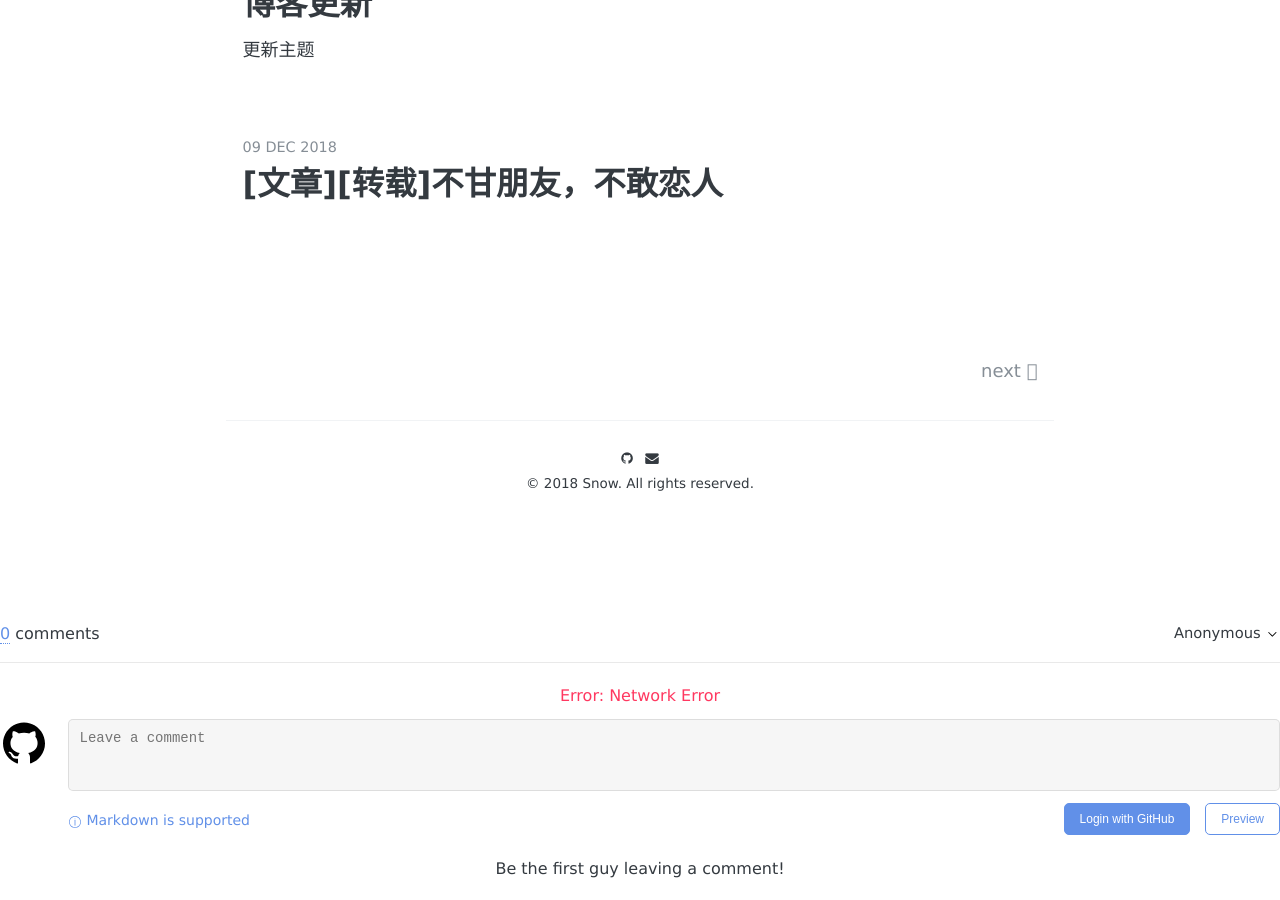
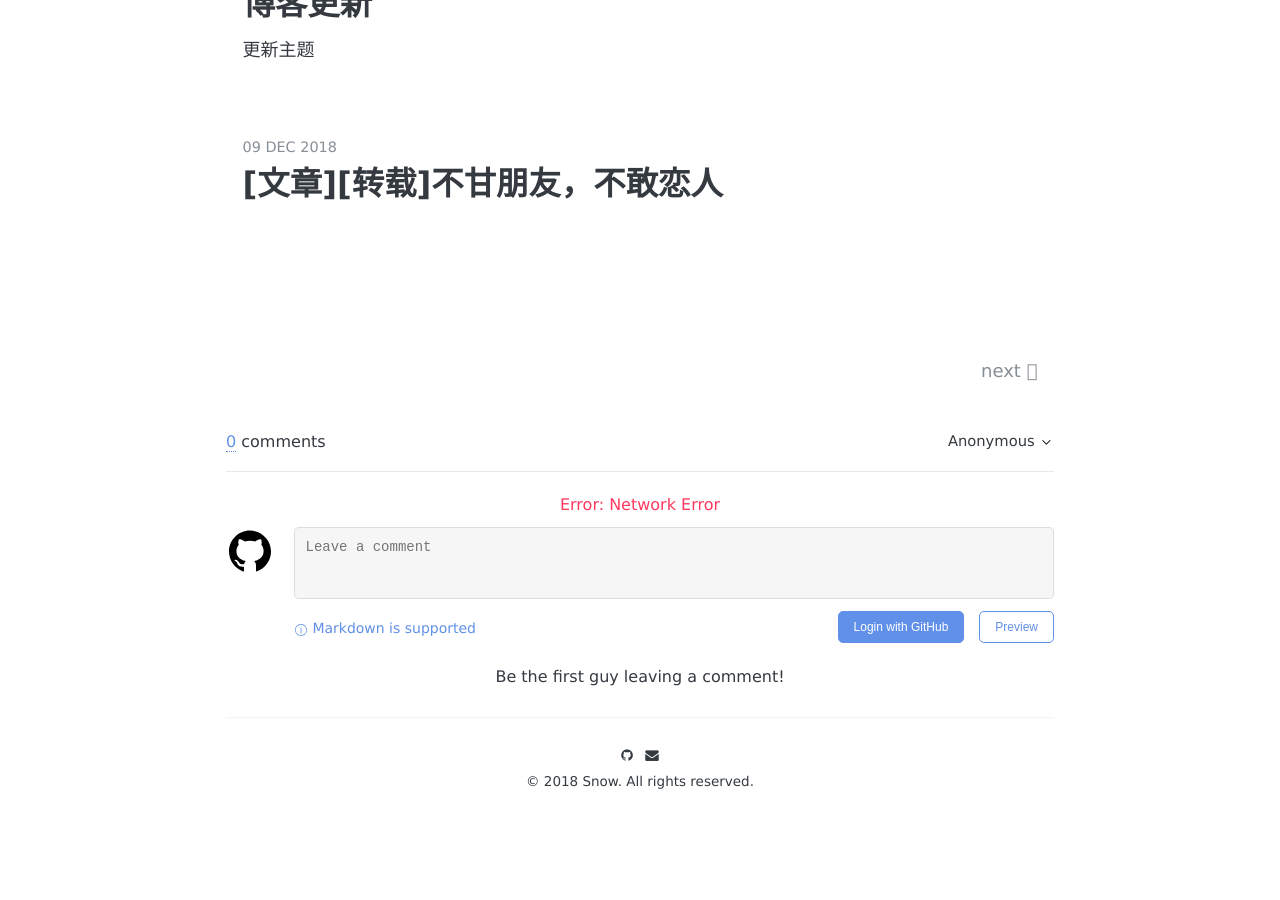
Before and after one commit to hkslover/hkslover.github.io, a Jekyll site: the page built from index.html, in a window 1280 px wide and 900 px high, scrolled down 1308 px. Built offline with Jekyll 4.4.1, drawn with Linux system fonts in a browser that asks for light colours; some web fonts are replaced; the list of posts is cut into pages by our own code; comment, search, counter and statistics services are not loaded.

Commit message:
Update default.html

```diff
--- a/_layouts/default.html
+++ b/_layouts/default.html
@@ -4,11 +4,7 @@
 <body>
   <div class="content-container">
     {{ content }}
-
-    {% include footer.html %}
-  </div>
-
-   <!--//添加评论系统-->
+     <!--//添加评论系统-->
 
  <link rel="stylesheet" href="../../../../css/gitalk.css">
 
@@ -27,6 +23,7 @@ var gitalk = new Gitalk({
     id: '{{ page.date }}',
 
     clientID: '{{ site.gitalk.clientID }}',
+
     clientSecret: '{{ site.gitalk.clientSecret }}',
 
     repo: '{{ site.gitalk.repo }}',
@@ -42,5 +39,9 @@ var gitalk = new Gitalk({
 gitalk.render('gitalk-container')
 
 </script>
+    {% include footer.html %}
+  </div>
+
+
 </body>
 </html>
```
